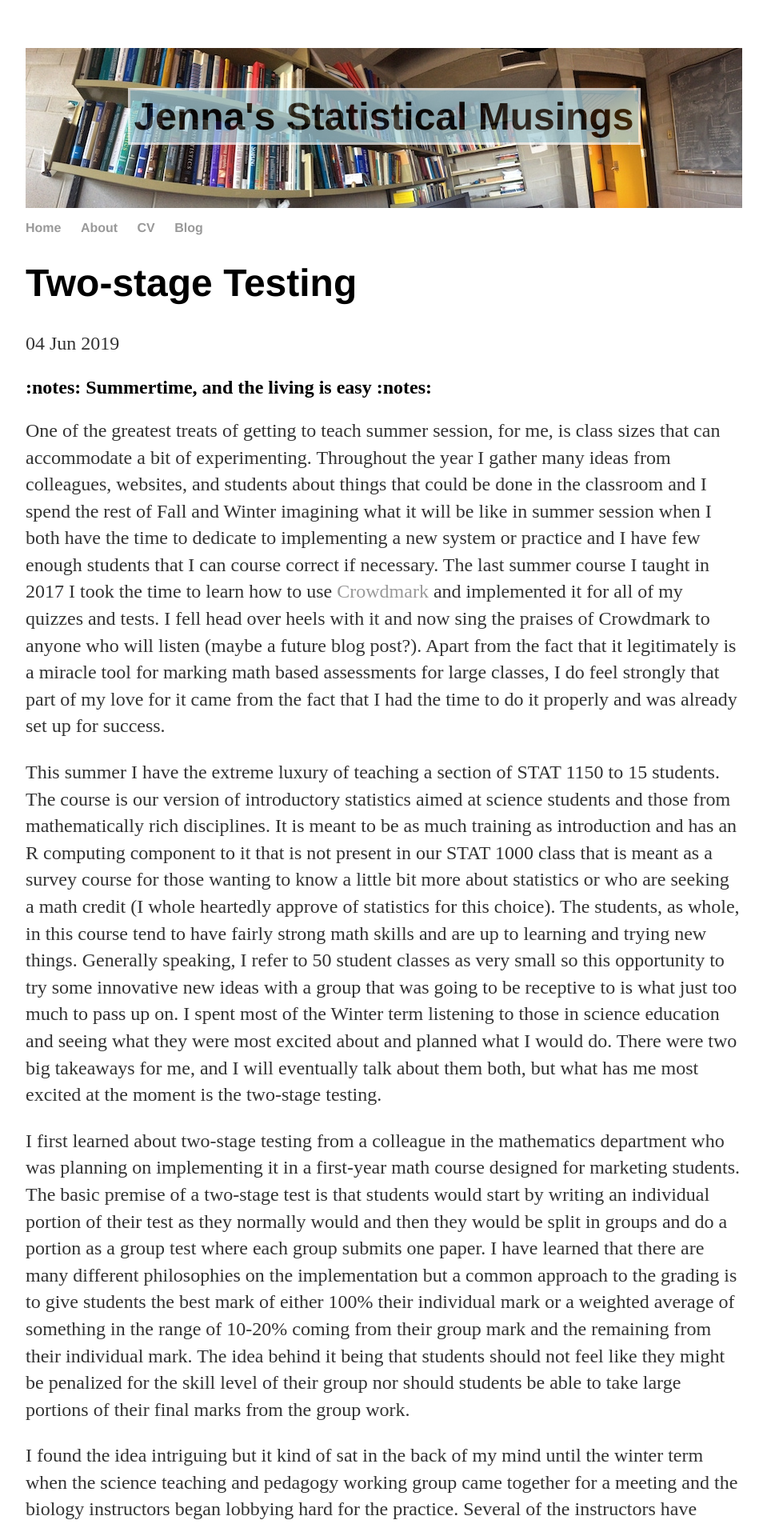
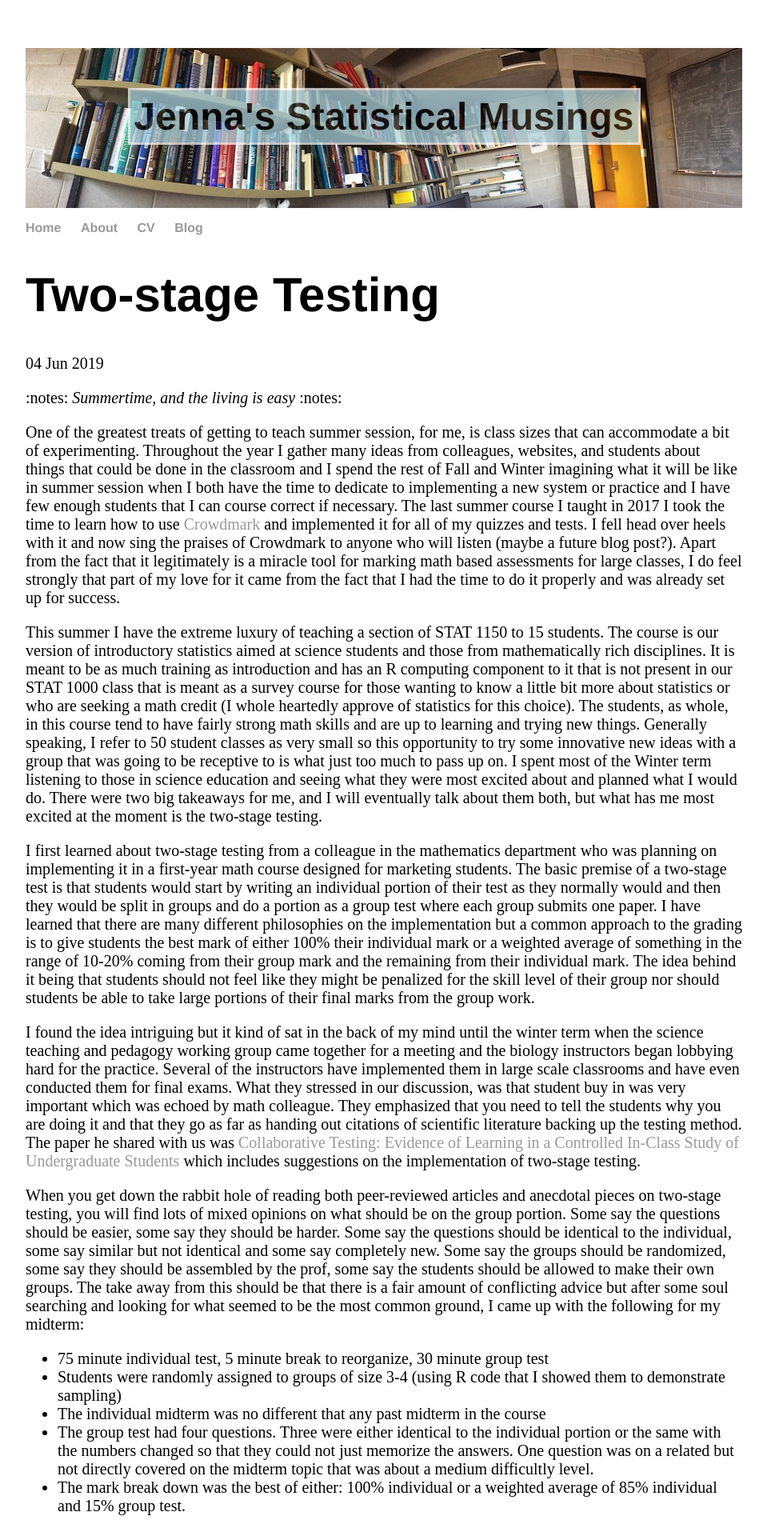
Before and after one commit to jtichon/jtichon.github.io, a Jekyll site: the page built from _posts/2019-06-04-two-stage-testing.md, in a window 1280 px wide. Shown: the top 1910 px of the page at 80% size, without its empty margins (160-1119 px from the left). Built offline with Jekyll 4.4.1, drawn with Linux system fonts in a browser that asks for light colours.

Commit message:
Blog and font styling

```diff
--- a/_posts/2019-06-04-two-stage-testing.md
+++ b/_posts/2019-06-04-two-stage-testing.md
@@ -2,11 +2,14 @@
 layout: post
 title: "Two-stage Testing"
 date: 2019-06-04
+excerpt_separator: <!--more-->
 ---
 
-## :notes: Summertime, and the living is easy :notes:
+:notes: *Summertime, and the living is easy* :notes:
 
 One of the greatest treats of getting to teach summer session, for me, is class sizes that can accommodate a bit of experimenting. Throughout the year I gather many ideas from colleagues, websites, and students about things that could be done in the classroom and I spend the rest of Fall and Winter imagining what it will be like in summer session when I both have the time to dedicate to implementing a new system or practice and I have few enough students that I can course correct if necessary. The last summer course I taught in 2017 I took the time to learn how to use [Crowdmark](http://www.crowdmark.com) and implemented it for all of my quizzes and tests. I fell head over heels with it and now sing the praises of Crowdmark to anyone who will listen (maybe a future blog post?). Apart from the fact that it legitimately is a miracle tool for marking math based assessments for large classes, I do feel strongly that part of my love for it came from the fact that I had the time to do it properly and was already set up for success.
+<!--more-->
+
 
 This summer I have the extreme luxury of teaching a section of STAT 1150 to 15 students. The course is our version of introductory statistics aimed at science students and those from mathematically rich disciplines. It is meant to be as much training as introduction and has an R computing component to it that is not present in our STAT 1000 class that is meant as a survey course for those wanting to know a little bit more about statistics or who are seeking a math credit (I whole heartedly approve of statistics for this choice). The students, as whole, in this course tend to have fairly strong math skills and are up to learning and trying new things. Generally speaking, I refer to 50 student classes as very small so this opportunity to try some innovative new ideas with a group that was going to be receptive to is what just too much to pass up on. I spent most of the Winter term listening to those in science education and seeing what they were most excited about and planned what I would do. There were two big takeaways for me, and I will eventually talk about them both, but what has me most excited at the moment is the two-stage testing.
 
--- a/blog/index.html
+++ b/blog/index.html
@@ -1,11 +1,11 @@
 ---
 layout: default
-title: Jenna's Blog
+title: On My Mind
 ---
 	<h1>{{ page.title }}</h1>
-	<ul class="posts">
+	<ul class="post">
 
 	  {% for post in site.posts %}
-	    <li><span>{{ post.date | date_to_string }}</span> » <a href="{{ post.url }}" title="{{ post.title }}">{{ post.title }}</a></li>
+	    <li><span id= "postdate">{{ post.date | date_to_string }}</span> » <a href="{{ post.url }}" title="{{ post.title }}" class = "postname">{{ post.title }}</a><p id="excerpt">{{ post.excerpt }} ...</p></li>
 	  {% endfor %}
 	</ul>
--- a/css/main.css
+++ b/css/main.css
@@ -42,27 +42,49 @@
     font-size: 3em;
     font-family:'Helvetica', 'Arial', 'Sans-Serif';
 }
-p {
-    font-size: 1.5em;
-    line-height: 1.4em;
-    color: #333;
+
+.container{
+
+  font-size: 1.25em;
 }
 
-.cvsubsection p{
-  font-size: 1em;
-}
+
 footer {
     border-top: 1px solid #d5d5d5;
     font-size: .8em;
 }
 
+
+
+/* Front Page */
+
+
+/* About Me */
+
+/* CV */
+.cvsubsection p{
+  font-size: 1em;
+}
+
+
+/* Blog */
+#excerpt{
+  font-size: 1em;
+}
+
+#postdate{
+
+  color: black;
+  font-size: 1.5em;
+}
+
+.postname{
+  color: blue;
+  font-size: 1.5em;
+}
+
 .post ul {
     margin: 20px auto 40px;
 
-}
-
-.post ul li {
-
-    font-size: 1.5em;
 
 }
```
